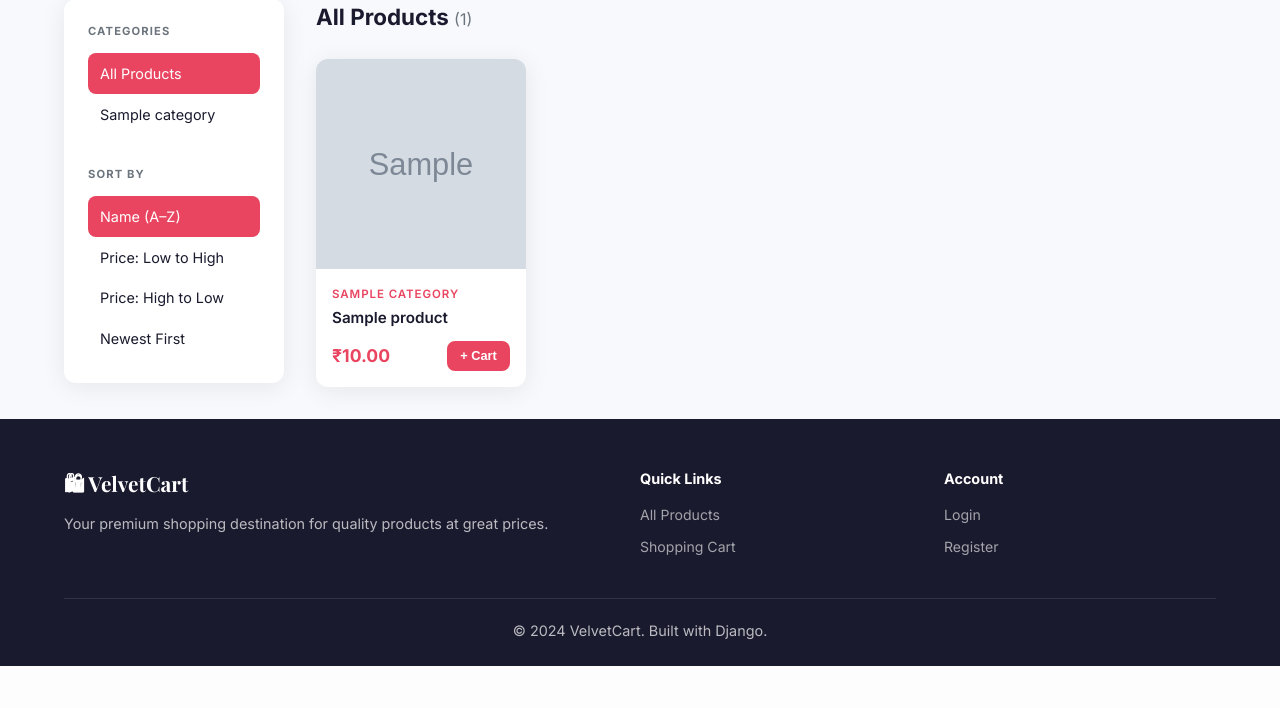
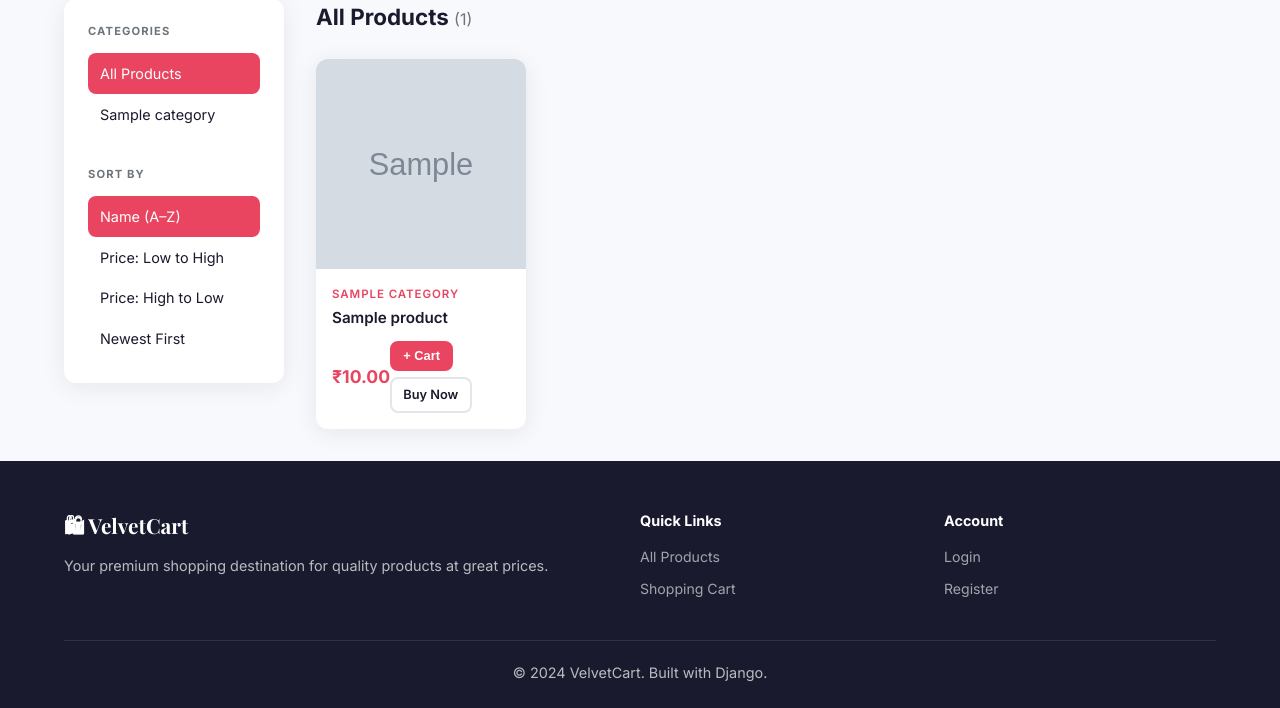
Before and after one commit to Sathish-077/CodeAlpha_E-ComVelvetCart, a Django app: page / in a window 1280 px wide. Shown: the part 349-1057 px from the top of the page. Before the commit the page ends 1015 px from the top, so only its background shows below. Run offline with Django 4.2, Linux system fonts and the light colour scheme; tables that the repository leaves empty hold one stand-in row (values such as "Sample post"); grey boxes marked "Sample" are stand-in pictures.

Commit message:
Add Buy Now button

```diff
--- a/store/templates/store/product_list.html
+++ b/store/templates/store/product_list.html
@@ -80,6 +80,7 @@
             <div class="product-footer">
               <span class="product-price">₹{{ product.price }}</span>
               {% if product.stock > 0 %}
+              <div style="display:flex; gap:.4rem; flex-wrap:wrap;">
                 <form action="{% url 'store:cart_add' product.id %}" method="post" class="add-to-cart-form">
                   {% csrf_token %}
                   <input type="hidden" name="quantity" value="1">
@@ -87,6 +88,10 @@
                     + Cart
                   </button>
                 </form>
+                <a href="{{ product.get_absolute_url }}" class="btn btn-outline btn-sm">
+                  Buy Now
+                </a>
+              </div>
               {% else %}
               <button class="btn btn-outline btn-sm" disabled>Sold Out</button>
               {% endif %}
```
Lines whose indentation alone changed are shown as unchanged.
